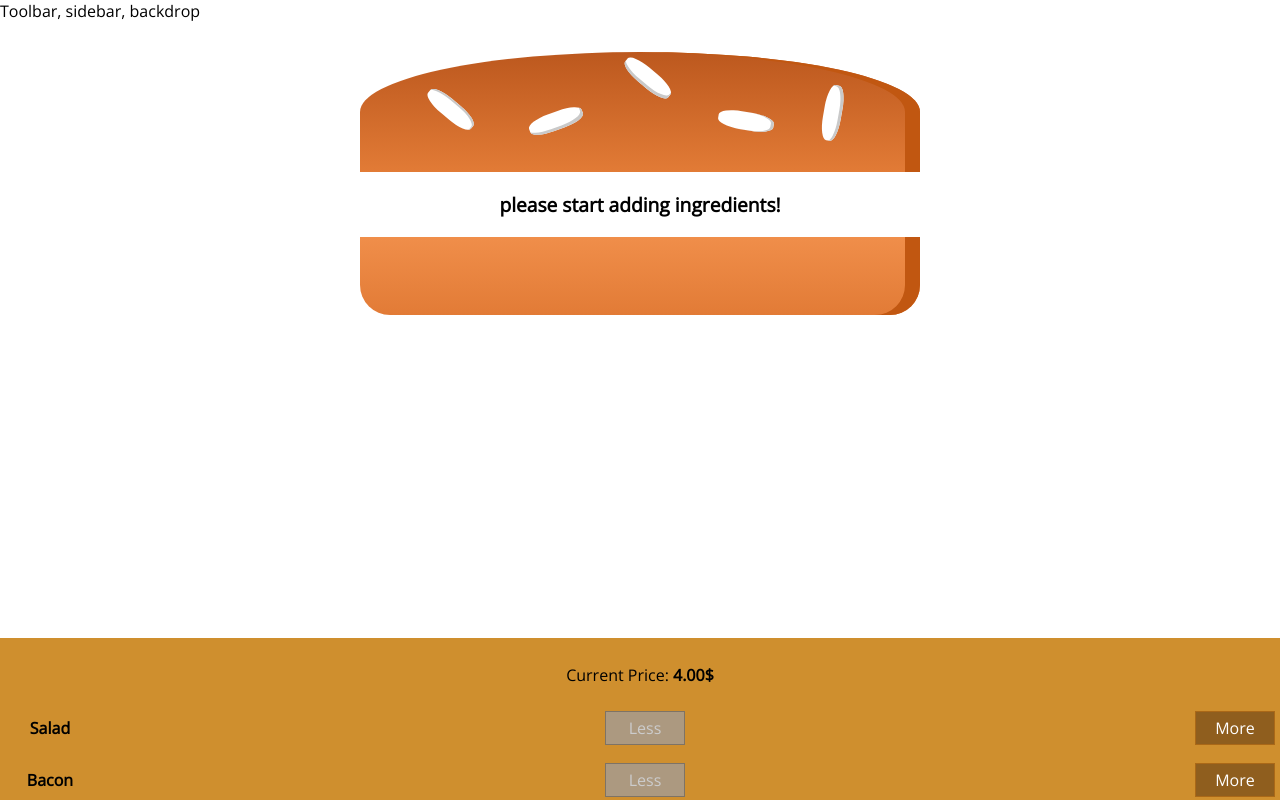
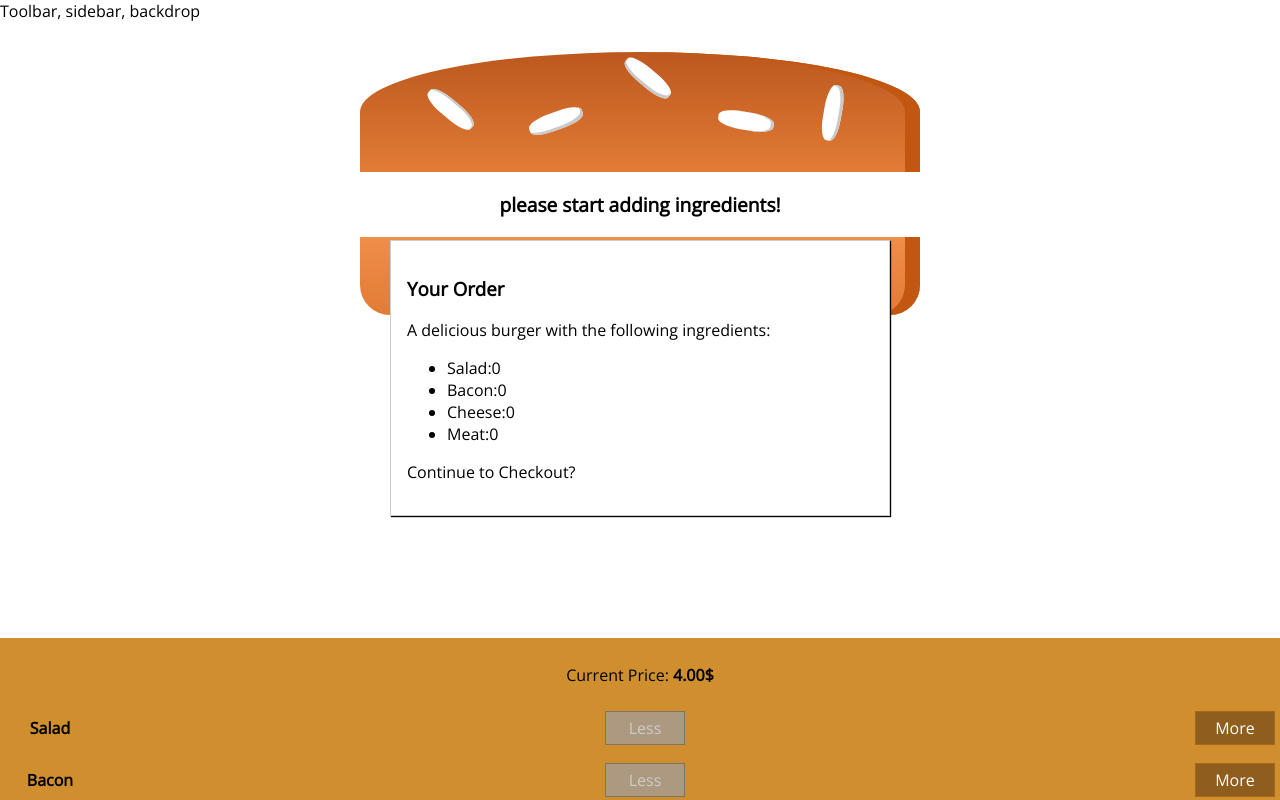
Before and after one commit to Akuljot05/Burger-Builder, a React (Create React App) app: page / in a window 1280 px wide. Shown: the top 800 px of the page. Built offline with nearby package versions, Linux system fonts and the light colour scheme.

Commit message:
Creating Order Summary Modal

```diff
--- /dev/null
+++ b/src/components/Burger/OrderSummary/OrderSummary.js
@@ -0,0 +1,25 @@
+import React from 'react';
+import Aux from '../../../hoc/Auxiliary';
+
+const orderSummary = (props) => {
+    const ingredientSummary = Object.keys(props.ingredients)
+        .map(igKey => {
+            return (
+            <li key={igKey}>
+                <span style={{textTransform: 'capitalize'}}>{igKey}</span>:
+                {props.ingredients[igKey]}
+            </li>);
+        });
+    return (
+        <Aux>
+            <h3>Your Order</h3>
+            <p>A delicious burger with the following ingredients:</p>
+            <ul>
+                {ingredientSummary}
+            </ul>
+            <p>Continue to Checkout?</p>
+        </Aux>
+    );
+};
+
+export default orderSummary;
--- /dev/null
+++ b/src/components/UI/Modal/Modal.js
@@ -0,0 +1,10 @@
+import React from 'react';
+import classes from './Modal.module.css';
+
+const modal = (props) => (
+    <div className={classes.Modal}>
+        {props.children}
+    </div>
+);
+
+export default modal;
--- /dev/null
+++ b/src/components/UI/Modal/Modal.module.css
@@ -0,0 +1,20 @@
+.Modal {
+    position: fixed;
+    z-index: 500;
+    background-color: white;
+    width: 70%;
+    border: 1px solid #ccc;
+    box-shadow: 1px 1px 1px black;
+    padding: 16px;
+    left: 15%;
+    top: 30%;
+    box-sizing: border-box;
+    transition: all 0.3s ease-out;
+}
+
+@media (min-width: 600px) {
+    .Modal {
+        width: 500px;
+        left: calc(50% - 250px);
+    }
+}
--- a/src/containers/BurgerBuilder/BurgerBuilder.js
+++ b/src/containers/BurgerBuilder/BurgerBuilder.js
@@ -2,6 +2,8 @@
 import Aux from '../../hoc/Auxiliary';
 import Burger from '../../components/Burger/Burger';
 import BuildControls from '../../components/Burger/BuildControls/BuildControls';
+import Modal from '../../components/UI/Modal/Modal';
+import OrderSummary from  '../../components/Burger/OrderSummary/OrderSummary';
 
 
 
@@ -78,6 +80,9 @@
 
         return(
             <Aux>
+                <Modal>
+                    <OrderSummary ingredients={this.state.ingredients}/>
+                </Modal>
                 <Burger ingredients={this.state.ingredients}/>
                 <BuildControls
                     ingredientAdded = {this.addIngredientHandler}
```
Also changed, not shown: src/components/UI/Backdrop/Backdrop.js (added).
